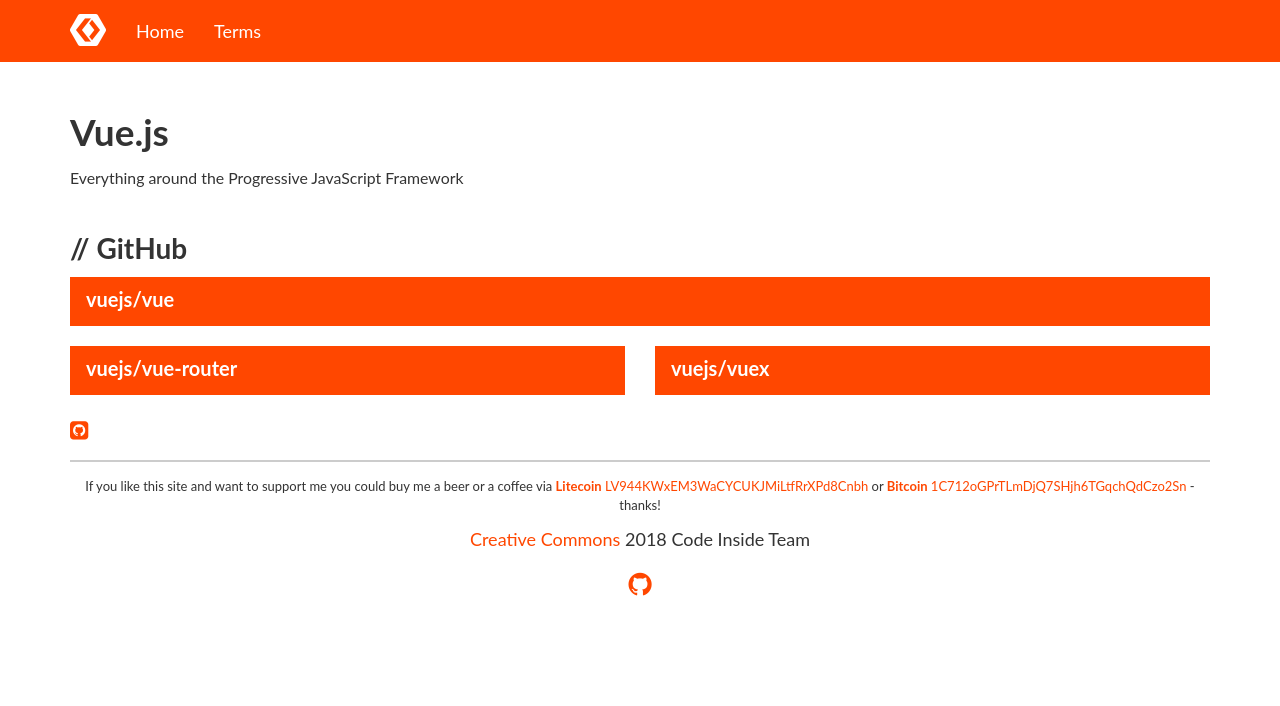
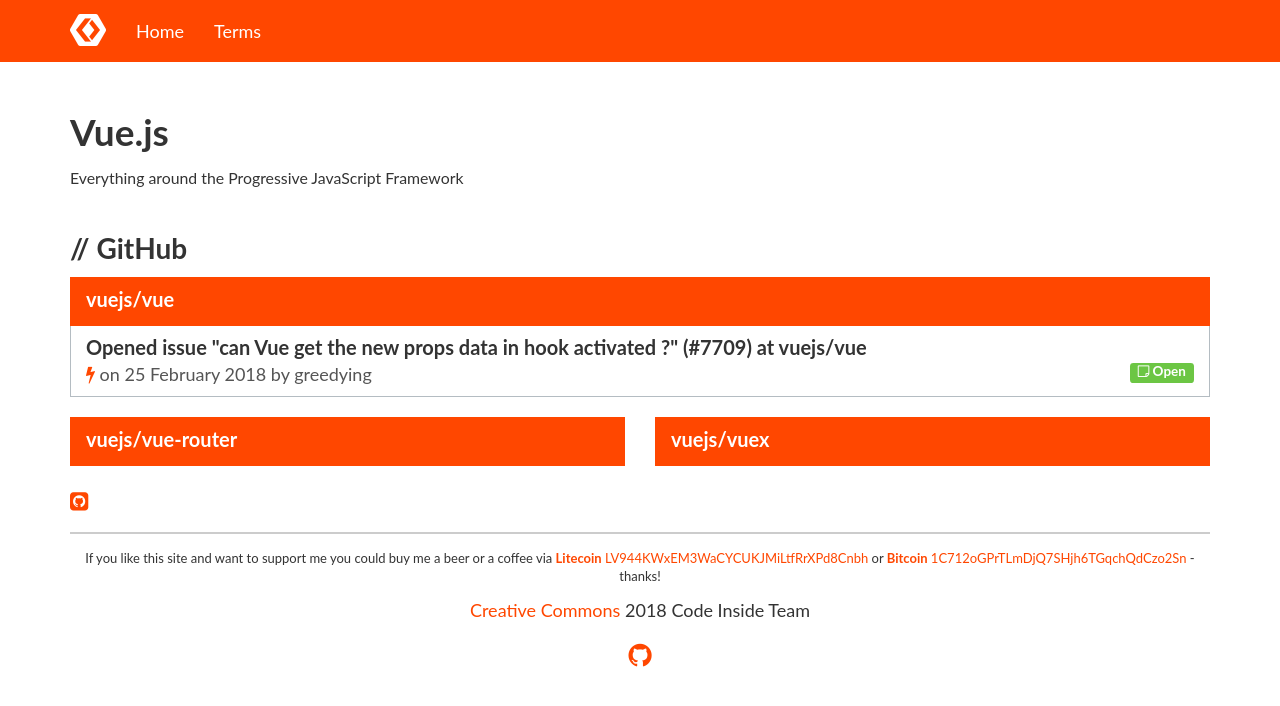
Before and after one commit to Code-Inside/KnowYourStack, a Jekyll site: the page built from _pages/vuejs.html, in a window 1280 px wide. Shown: the top 706 px of the page. Built offline with Jekyll 4.4.1, drawn with Linux system fonts in a browser that asks for light colours; nearby versions of some CDN libraries; some of the changed lines change nothing that is shown.

Commit message:
Sloader update on _data/VueJs.json

```diff
--- a/_data/VueJs.json
+++ b/_data/VueJs.json
@@ -1 +1 @@
-{"Data":{"Vue":{"Events":[],"ResultType":"GitHubEvent"},"Router":{"Events":[],"ResultType":"GitHubEvent"},"Vuex":{"Events":[],"ResultType":"GitHubEvent"}},"RunOn":"2018-02-24T05:30:34.1351343Z","RunDurationInMilliseconds":2271}
+{"Data":{"Vue":{"Events":[{"Id":"7292655382","Type":"IssuesEvent","CreatedAt":"2018-02-25T04:09:09","Actor":"greedying","Repository":"vuejs/vue","Organization":"vuejs","RawContent":null,"RelatedAction":"opened","RelatedUrl":"https://github.com/vuejs/vue/issues/7709","RelatedDescription":"Opened issue \"can Vue get the new props data in hook activated ?\" (#7709) at vuejs/vue","RelatedBody":"### What problem does this feature solve?\r\nLet suppose I have a component child, which have a prop id。\r\nthe child use keep-alive。\r\nso I query data from server in the  activated。\r\nbut I found the prop id' s value is old。\r\n\r\nI try to use `this.$nextTick` to get the new id, but not work\r\n`setTimeout`  work, but I do not think it is a right way.\r\n\r\nso, is there a way to get the right value of prop data in  activated？ \r\n\r\n### What does the proposed API look like?\r\njust like  `this.$afterProp(function)`\r\n\r\n<!-- generated by vue-issues. DO NOT REMOVE -->"}],"ResultType":"GitHubEvent"},"Router":{"Events":[],"ResultType":"GitHubEvent"},"Vuex":{"Events":[],"ResultType":"GitHubEvent"}},"RunOn":"2018-02-25T05:30:31.7947235Z","RunDurationInMilliseconds":1961}
```
